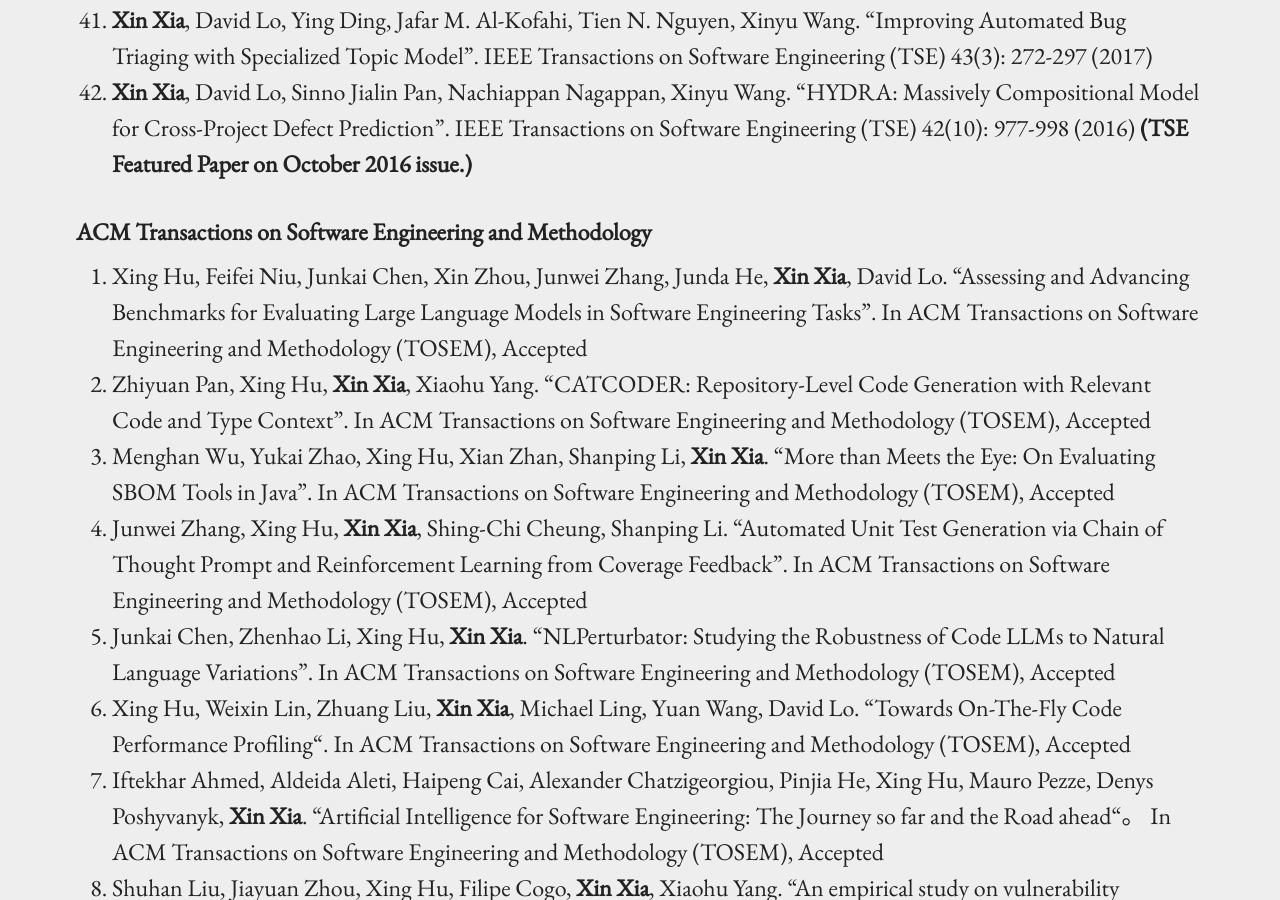
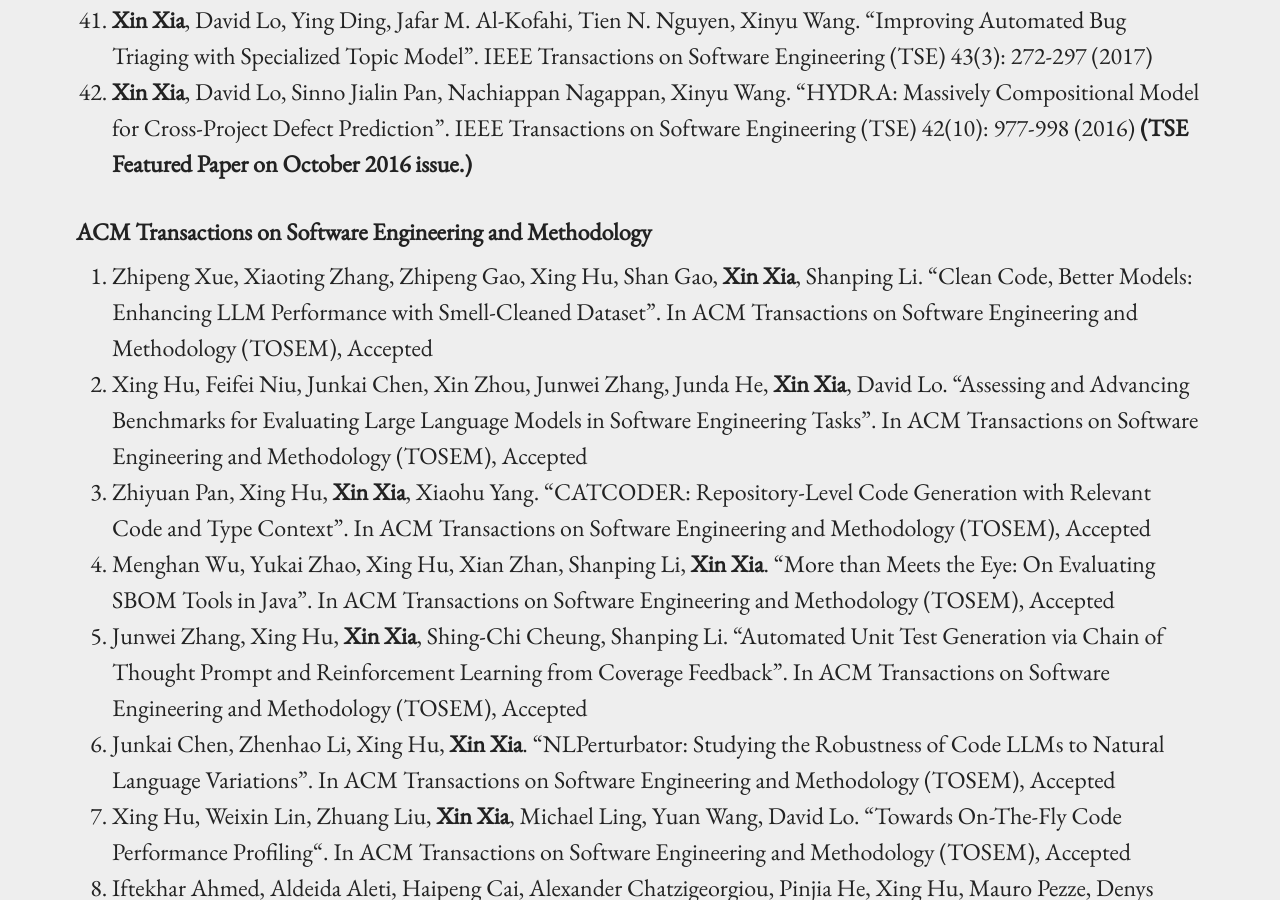
Before and after one commit to xin-xia/xin-xia.github.io, a Jekyll site: the page built from index.md, in a window 1280 px wide and 900 px high, scrolled down 4968 px. Built offline with Jekyll 4.4.1, drawn with Linux system fonts in a browser that asks for light colours.

Commit message:
Update index.md

```diff
--- a/index.md
+++ b/index.md
@@ -86,7 +86,7 @@ Case Study of Code Clone Detection and Defect Prediction". IEEE Transactions on
  <strong>(TSE Featured Paper on October 2016 issue.)</strong>     <br />
 
 #### ACM Transactions on Software Engineering and Methodology
-
+1. Zhipeng Xue, Xiaoting Zhang, Zhipeng Gao, Xing Hu, Shan Gao, <strong>Xin Xia</strong>, Shanping Li. "Clean Code, Better Models: Enhancing LLM Performance with Smell-Cleaned Dataset". In ACM Transactions on Software Engineering and Methodology (TOSEM), Accepted <br />
 1. Xing Hu, Feifei Niu, Junkai Chen, Xin Zhou, Junwei Zhang, Junda He, <strong>Xin Xia</strong>, David Lo. "Assessing and Advancing Benchmarks for Evaluating Large Language Models in Software Engineering Tasks". In ACM Transactions on Software Engineering and Methodology (TOSEM), Accepted <br />
 1. Zhiyuan Pan, Xing Hu, <strong>Xin Xia</strong>, Xiaohu Yang. "CATCODER: Repository-Level Code Generation with Relevant Code and Type Context". In ACM Transactions on Software Engineering and Methodology (TOSEM), Accepted <br />
 1. Menghan Wu, Yukai Zhao, Xing Hu, Xian Zhan, Shanping Li, <strong>Xin Xia</strong>. "More than Meets the Eye: On Evaluating SBOM Tools in Java". In ACM Transactions on Software Engineering and Methodology (TOSEM), Accepted <br />
```
